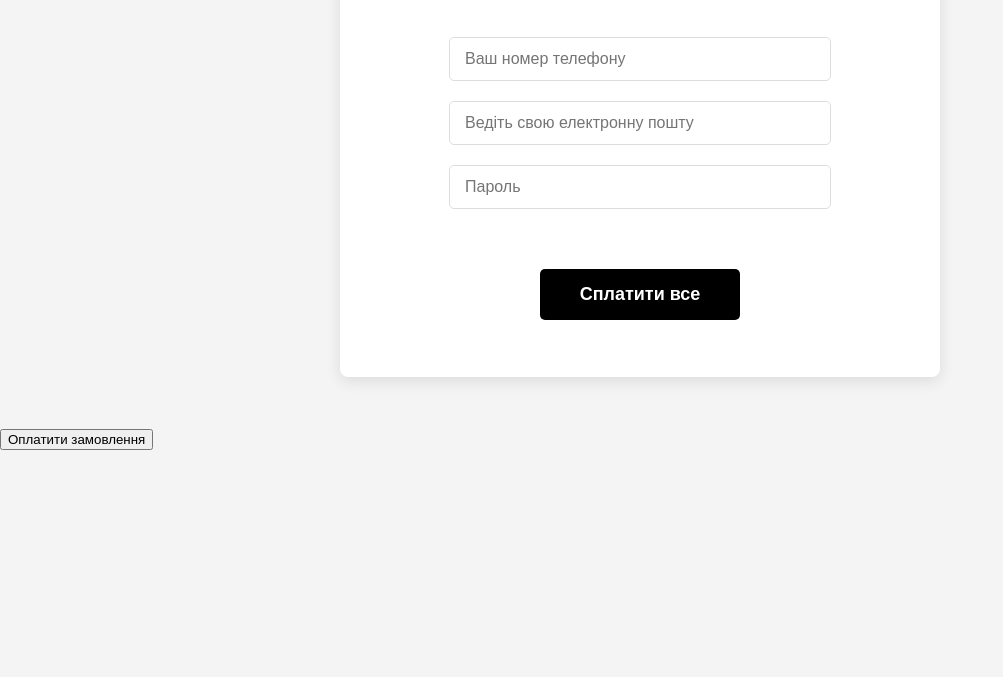
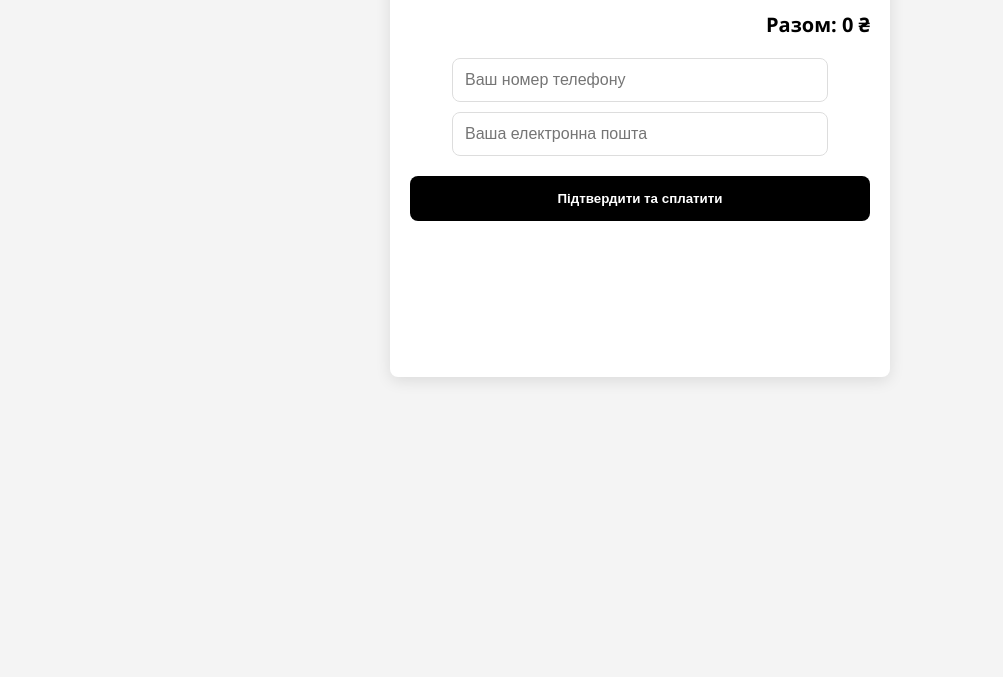
Before and after one commit to dubnooo/pay, a plain HTML site: page index.html in a window 1280 px wide. Shown: the part 123-800 px from the top of the page, without its empty margins (0-1003 px from the left). Drawn offline with Linux system fonts and the light colour scheme.

Commit message:
Update payment page layout and functionality

```diff
--- a/index.html
+++ b/index.html
@@ -2,23 +2,34 @@
 <html lang="uk">
 <head>
     <meta charset="UTF-8">
-    <title>Оплата</title>
+    <meta name="viewport" content="width=device-width, initial-scale=1.0">
+    <title>Оплата - ElOria</title>
     <link rel="stylesheet" href="style.css">
 </head>
 <body>
 
-<div class="container">
-    <div class="header">🤍 Обране</div>
+<div class="container" style="max-width: 500px; margin: 50px auto;">
+    <header>
+        <a href="index.html" style="color: black; text-decoration: none;">← Назад</a>
+        <div class="header-title">Ваше замовлення</div>
+    </header>
 
-    <div class="form">
-        <input type="tel" placeholder="Ваш номер телефону" id="phone">
-        <input type="email" placeholder="Ведіть свою електронну пошту" id="email">
-        <input type="password" placeholder="Пароль" id="password">
+    <div id="cart-items-display" style="padding: 20px;">
+        </div>
+
+    <div id="total-price-display" style="padding: 0 20px 20px; font-weight: bold; font-size: 20px; text-align: right;">
+        Разом: 0 ₴
     </div>
 
-    <button class="pay-btn" onclick="pay()">Сплатити все</button>
+    <div class="form" style="padding: 0 20px; display: flex; flex-direction: column; gap: 10px;">
+        <input type="tel" id="user-phone" placeholder="Ваш номер телефону" required style="padding: 12px; border-radius: 8px; border: 1px solid #ddd;">
+        <input type="email" id="user-email" placeholder="Ваша електронна пошта" style="padding: 12px; border-radius: 8px; border: 1px solid #ddd;">
+
+        <button class="buy-btn" onclick="processPayment()" style="width: 100%; background: black; color: white; padding: 15px; border: none; border-radius: 8px; cursor: pointer; font-weight: bold; margin-top: 10px;">
+            Підтвердити та сплатити
+        </button>
+    </div>
 </div>
-    <button class="buy-btn" onclick="processPayment()">Оплатити замовлення</button>
 
 <script src="script.js"></script>
 </body>
```
